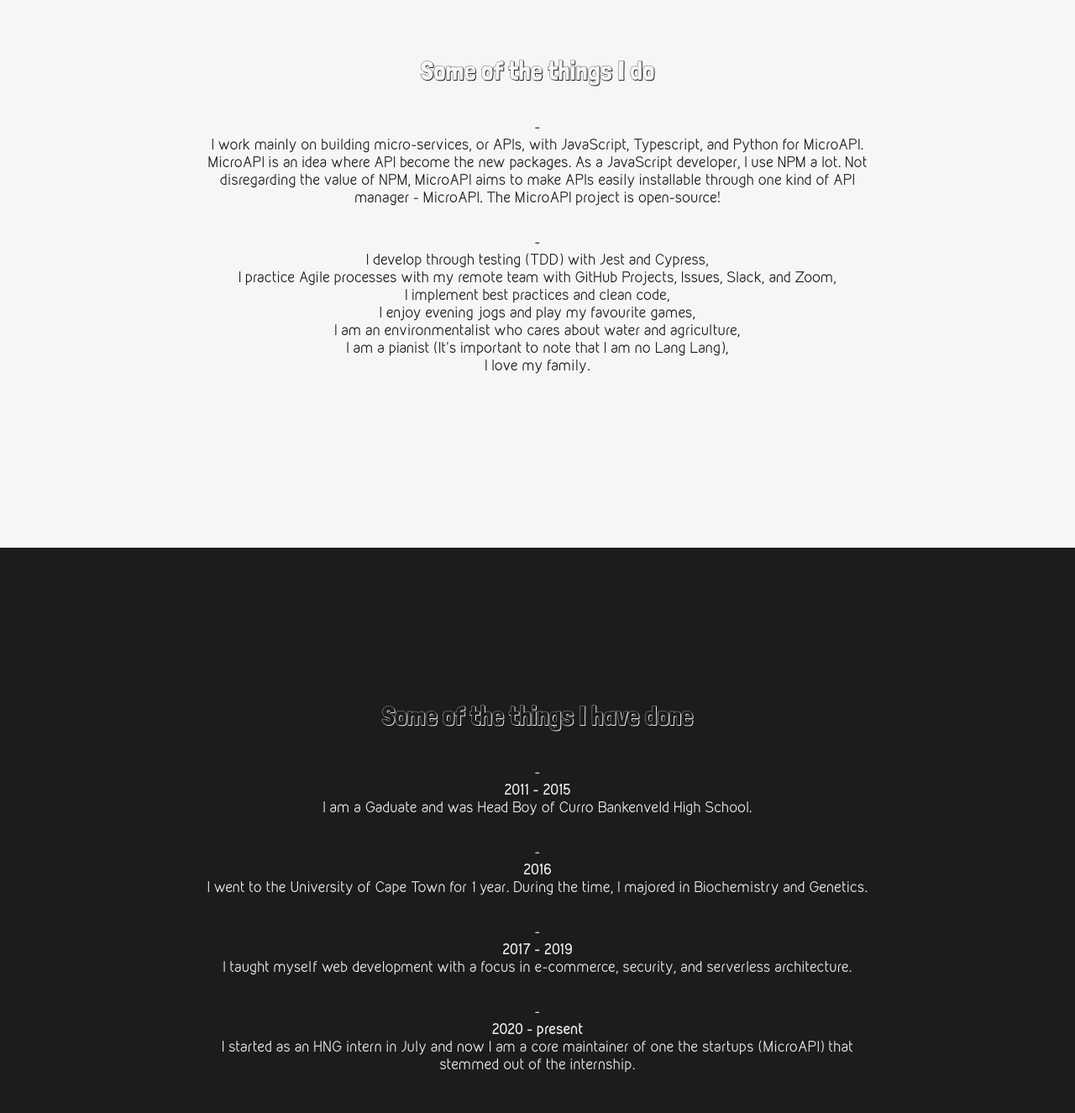
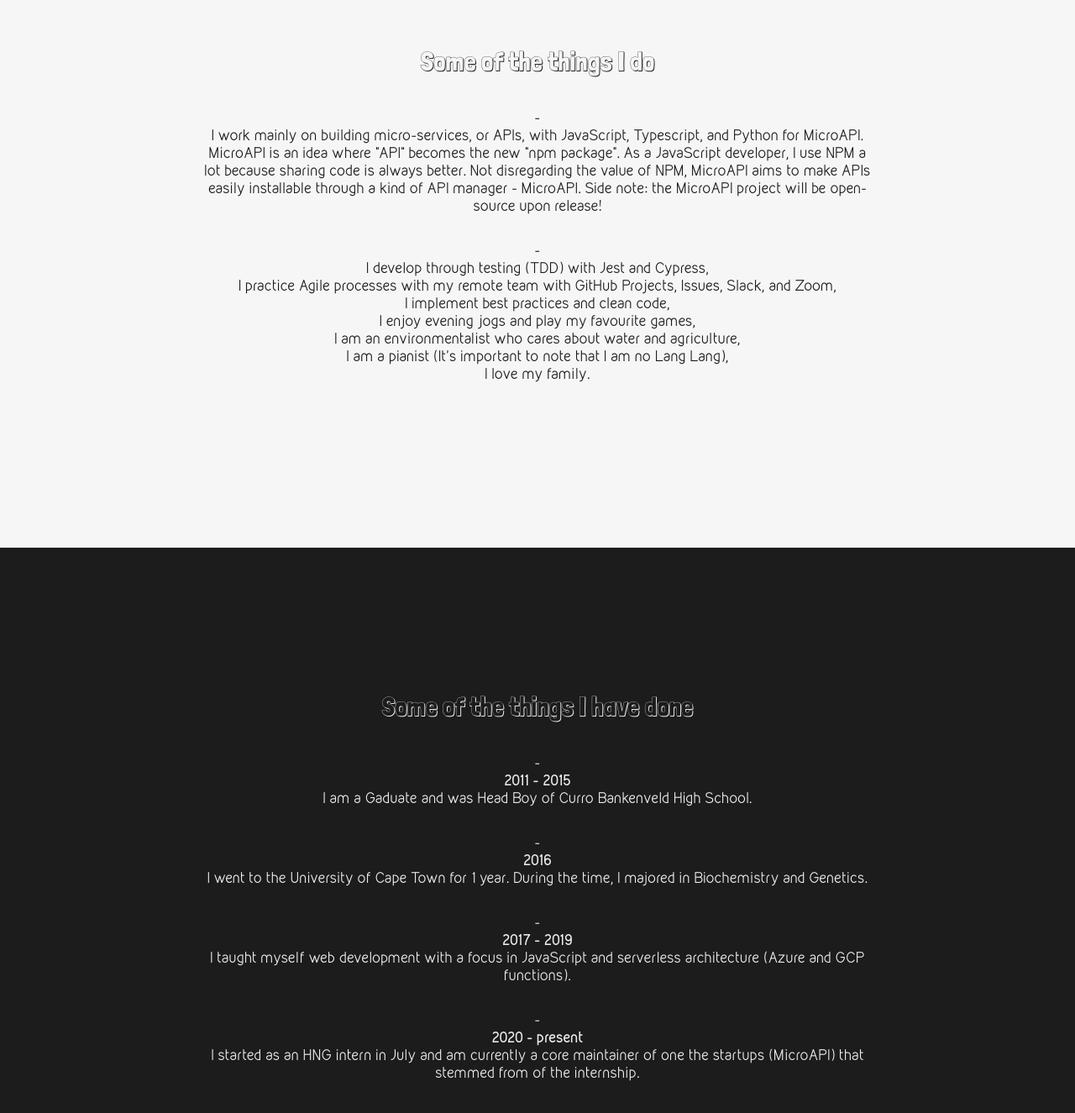
Before and after one commit to simply-alliv/allistair-vilakazi, a React (Create React App) app: page /about in a window 1280 px wide. Shown: the part 1748-3073 px from the top of the page at 84% size. Built offline with nearby package versions, Linux system fonts and the light colour scheme.

Commit message:
style: update content

```diff
--- a/src/containers/About/index.tsx
+++ b/src/containers/About/index.tsx
@@ -86,10 +86,11 @@
             <span className="display__block">
               I work mainly on building micro-services, or APIs, with
               JavaScript, Typescript, and Python for MicroAPI. MicroAPI is an
-              idea where API become the new packages. As a JavaScript developer,
-              I use NPM a lot. Not disregarding the value of NPM, MicroAPI aims
-              to make APIs easily installable through one kind of API manager -
-              MicroAPI. The MicroAPI project is open-source!
+              idea where "API" becomes the new "npm package". As a JavaScript
+              developer, I use NPM a lot because sharing code is always better.
+              Not disregarding the value of NPM, MicroAPI aims to make APIs
+              easily installable through a kind of API manager - MicroAPI. Side
+              note: the MicroAPI project will be open-source upon release!
             </span>
           </p>
           <p>
@@ -143,8 +144,8 @@
               <strong>2017 - 2019</strong>
             </span>
             <span className="display__block">
-              I taught myself web development with a focus in e-commerce,
-              security, and serverless architecture.
+              I taught myself web development with a focus in JavaScript and
+              serverless architecture (Azure and GCP functions).
             </span>
           </p>
           <p>
@@ -153,8 +154,9 @@
               <strong>2020 - present</strong>
             </span>
             <span className="display__block">
-              I started as an HNG intern in July and now I am a core maintainer
-              of one the startups (MicroAPI) that stemmed out of the internship.
+              I started as an HNG intern in July and am currently a core
+              maintainer of one the startups (MicroAPI) that stemmed from of the
+              internship.
             </span>
           </p>
         </div>
```
